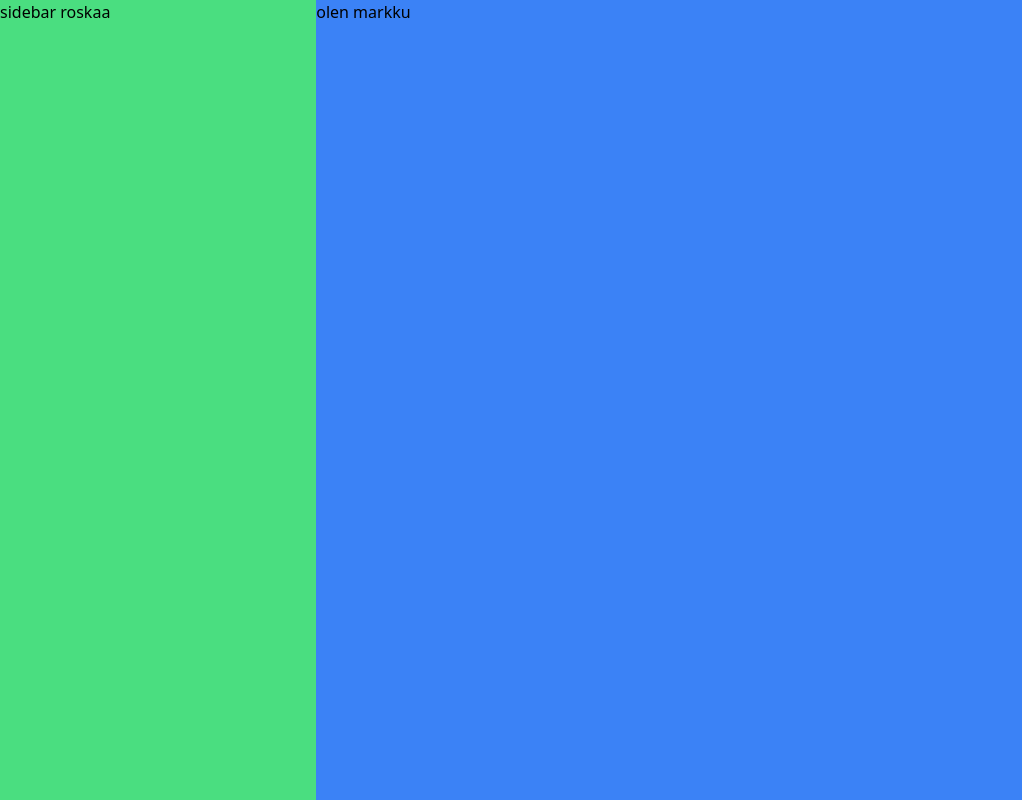
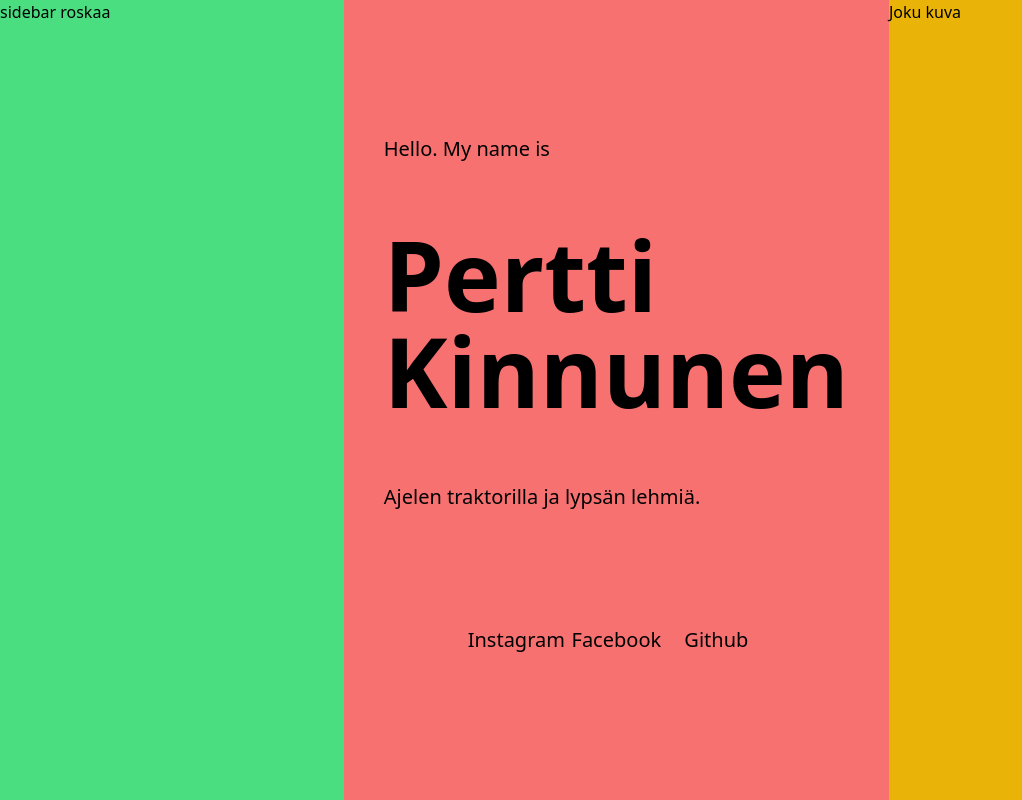
Before and after one commit to Al1babax/portfolioTemplate, a React (Create React App) app in the folder portfolio-template/: page / in a window 1280 px wide. Shown: the whole page, without its empty margins (0-1022 px from the left). Built offline with nearby package versions, Linux system fonts and the light colour scheme.

Commit message:
Bio somewhat made

```diff
--- a/portfolio-template/src/components/Bio.jsx
+++ b/portfolio-template/src/components/Bio.jsx
@@ -1,7 +1,34 @@
 export function Bio() {
+
+  const socialClasses = "w-[100px] h-[50px] hover:bg-blue-400 hover:scale-105 flex justify-center items-center px-2 py-1 rounded-md";
+
   return (
-    <div className="Bio bg-blue-500 w-full">
-      olen markku
+    <div className="Bio bg-blue-0 w-full flex">
+      <div className="info bg-red-0 w-[750px] flex flex-col gap-16 justify-center px-10 text-xl">
+        <div className="hello bg-sky-0">
+          <p>Hello. My name is</p>
+        </div>
+        <div className="name bg-sky-0 text-8xl font-extrabold">
+          <p>Pertti <br /> Kinnunen</p>
+        </div>
+        <div className="bullshit bg-sky-0">
+          <p>Ajelen traktorilla ja lypsän lehmiä.</p>
+        </div>
+        <div className="socials bg-sky-0 flex justify-center pt-10">
+          <a href="" className={`${socialClasses}`}>
+            Instagram
+          </a>
+          <a href="" className={`${socialClasses}`}>
+            Facebook
+          </a>
+          <a href="" className={`${socialClasses}`}>
+            Github
+          </a>
+        </div>
+      </div>
+      <div className="photo bg-yellow-500 w-full">
+          <p>Joku kuva</p>
+      </div>
     </div>
   );
 }
--- a/portfolio-template/src/components/Sidebar.jsx
+++ b/portfolio-template/src/components/Sidebar.jsx
@@ -1,6 +1,6 @@
 export function Sidebar() {
   return (
-    <div className="sidebar w-[420px] bg-green-400 h-screen">
+    <div className="sidebar w-[470px] bg-green-400 h-screen">
       sidebar roskaa
     </div>
   );
```
